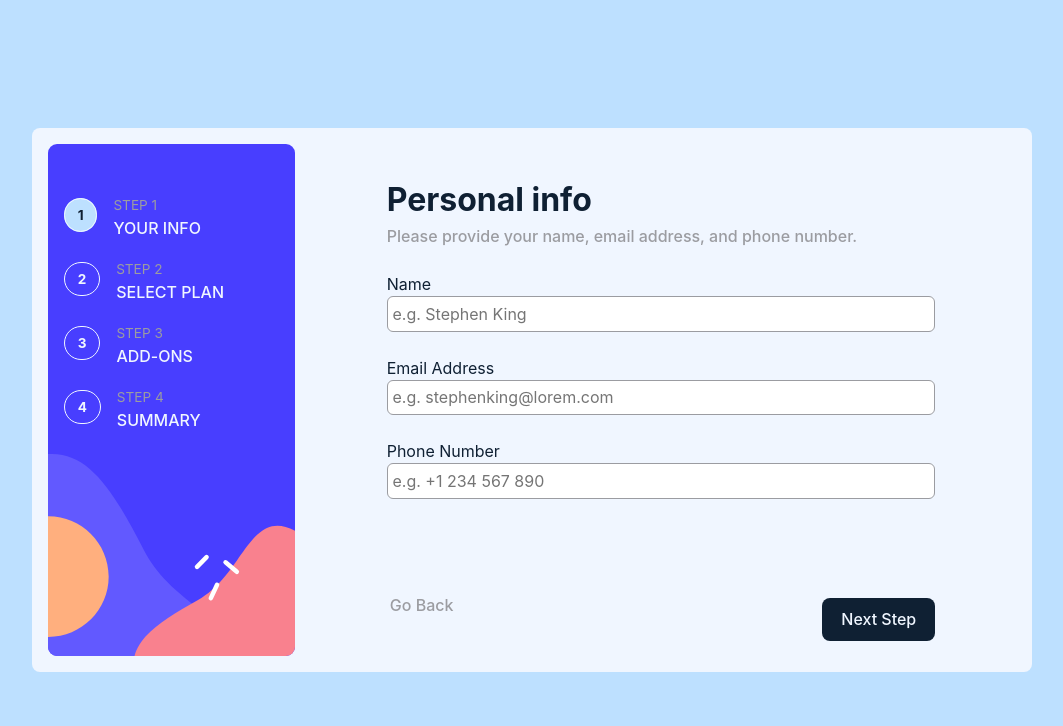
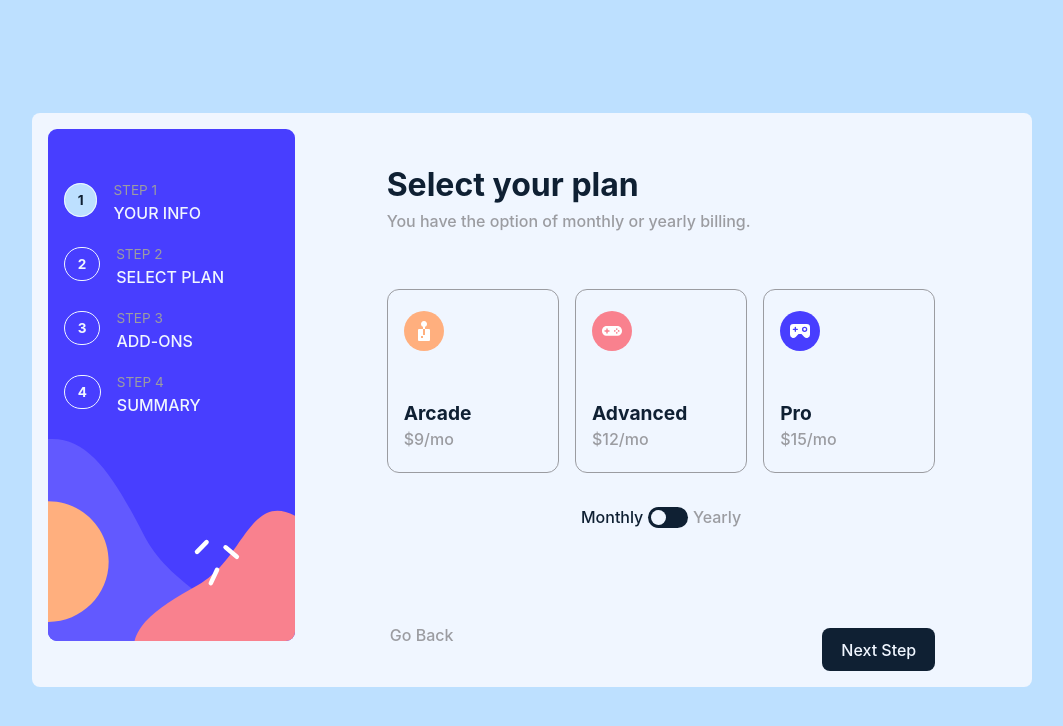
Before and after one commit to frightva/fm-multi-step-form, a React (Create React App) app: page / in a window 1280 px wide. Shown: the top 726 px of the page, without its empty margins (108-1171 px from the left). Built offline with nearby package versions, Linux system fonts and the light colour scheme; the HTML template or start-up script is replaced by a standard one.

Commit message:
Step 2 Css

```diff
--- a/src/App.css
+++ b/src/App.css
@@ -22,7 +22,7 @@
   --fs-200: .85rem;
   --fs-300: 1rem;
   --fs-400: 1.1rem;
-  --fs-450: 1.35rem;
+  --fs-450: 1.2rem;
   --fs-500: 1.5rem;
   --fs-600: 1.75rem;
   --fs-700: 2rem;
@@ -187,6 +187,9 @@ svg {
 .fs-400 {
   font-size: var(--fs-400);
 }
+.fs-450 {
+  font-size: var(--fs-450);
+}
 .fs-500 {
   font-size: var(--fs-500);
 }
@@ -258,8 +261,11 @@ body {
   margin-bottom: var(--spacer, 1.5rem);
 }
 
+
+
 /* Component Classes */
 
+/* STEP 1 */
 .steps-column {
   position: relative;
 }
@@ -407,6 +413,108 @@ body {
 
   }
 
+}
+
+/* Cards Classes */
+
+.plan-cards{
+  display: grid;
+  gap: 1rem;
+  grid-template-columns: 1fr 1fr 1fr;
+  padding: 2rem 1rem;
+  --spacer: 0rem;
+}
 
 
+.plan-cards .card {
+  padding: 1.3rem 1rem;
+  display: grid;
+  gap: 3rem;
+  border: 1px solid var(--clr-neutral-200);
+  border-radius: 12px;
+  cursor: pointer;
 }
+.plan-cards .card:hover {
+  border: 1px solid var(--clr-accent-500);
+}
+
+@media (max-width: 50em) {
+  .plan-cards {
+    grid-template-columns: 1fr;
+    padding: 0rem;
+  }
+
+
+  .plan-cards .card {
+    display: flex;
+    gap: .2rem;
+    padding:  1rem;
+  }
+}
+
+.plan-toggle-btn{
+  display: flex;
+  justify-content: center;
+  align-items: center;
+  --spacer: 0rem;
+  position: relative;
+}
+
+.plan-toggle-btn p{
+  cursor: pointer;
+}
+
+@media (max-width: 50em) {
+  .plan-toggle-btn {
+    margin-block: 1rem;
+  }
+}
+
+.toggle-btn {
+  border: none;
+  background-color: transparent;
+  cursor: pointer;
+}
+
+.plan-toggle-btn span{
+  position: relative;
+  margin-inline: .3rem;
+  height: inherit;
+  width: inherit;
+  display: block;
+  border-radius: 1em;
+}
+
+.plan-toggle-btn span::before{
+  content: "";
+  position: relative;
+  display: block;
+  width: 2.5em;
+  height: 1.3em;
+  border-radius: 1em;
+  background-color:var(--clr-accent-700);
+}
+
+.plan-toggle-btn span::after{
+  content: "";
+  position: absolute;
+
+  width: .9em;
+  height: .9em;
+  display: block;
+  border-radius: 1em;
+  background-color: var(--clr-primary-100);
+}
+
+.span-toggle-monthly::after{
+  top: .22rem;
+  left: .2rem;
+}
+.span-toggle-yearly::after{
+  top: .22rem;
+  right: .2rem;
+}
+
+.plan-cards .active {
+  border: 1px solid var(--clr-accent-500);
+}
--- a/src/App.jsx
+++ b/src/App.jsx
@@ -1,6 +1,8 @@
 import './App.css';
 import desktopImg from './assets/images/bg-sidebar-desktop.svg'
 import mobileImg from './assets/images/bg-sidebar-mobile.svg'
+import Step1 from './components/Step1';
+import Step2 from './components/Step2';
 function App() {
   return (
     <>
@@ -52,31 +54,7 @@ function App() {
             </div>
             <div className='user-column spacer-bottom padding-top-2'>
 
-              <form className='form'>
-                <h1 className='text-accent-700 fs-primary-heading fw-bold padding-inline-1'>Personal info</h1>
-                <p className='fs-body fw-medium text-neutral-200 padding-inline-1'>Please provide your name, email address, and phone number.</p>
-                <label className='text-accent-700 padding-inline-1 fs-body' htmlFor="">Name</label>
-                <div className='padding-inline-1'>
-                  <input type="text"
-                  className='fs-body'
-                  placeholder='e.g. Stephen King' />
-                </div>
-
-
-                <label className='text-accent-700 padding-inline-1 fs-body' htmlFor="">Email Address</label>
-                <div className='padding-inline-1'>
-                  <input type="text"
-                  className='fs-body'
-                  placeholder='e.g. stephenking@lorem.com' />
-                </div>
-
-                <label className='text-accent-700 padding-inline-1 fs-body' htmlFor="">Phone Number</label>
-                <div className='padding-inline-1'>
-                  <input type="text"
-                  className='fs-body'
-                  placeholder='e.g. +1 234 567 890' />
-                </div>
-              </form>
+              <Step2 />
 
               <div className='action-btns | fw-medium'>
                 <button className='prev-btn'>
--- /dev/null
+++ b/src/components/Step1.jsx
@@ -0,0 +1,33 @@
+import React from 'react'
+
+function Step1() {
+  return (
+    <form className='form'>
+      <h1 className='text-accent-700 fs-primary-heading fw-bold padding-inline-1'>Personal info</h1>
+      <p className='fs-body fw-medium text-neutral-200 padding-inline-1'>Please provide your name, email address, and phone number.</p>
+      <label className='text-accent-700 padding-inline-1 fs-body' htmlFor="">Name</label>
+      <div className='padding-inline-1'>
+        <input type="text"
+        className='fs-body'
+        placeholder='e.g. Stephen King' />
+      </div>
+
+
+      <label className='text-accent-700 padding-inline-1 fs-body' htmlFor="">Email Address</label>
+      <div className='padding-inline-1'>
+        <input type="text"
+        className='fs-body'
+        placeholder='e.g. stephenking@lorem.com' />
+      </div>
+
+      <label className='text-accent-700 padding-inline-1 fs-body' htmlFor="">Phone Number</label>
+      <div className='padding-inline-1'>
+        <input type="text"
+        className='fs-body'
+        placeholder='e.g. +1 234 567 890' />
+      </div>
+    </form>
+  )
+}
+
+export default Step1
--- /dev/null
+++ b/src/components/Step2.jsx
@@ -0,0 +1,57 @@
+import React, { useState } from 'react'
+import card1Img from '../assets/images/icon-arcade.svg'
+import card2Img from '../assets/images/icon-advanced.svg'
+import card3Img from '../assets/images/icon-pro.svg'
+
+function Step2() {
+  const [toggleYM, setToggleYM] = useState(false)
+  const [togglePlan, setTogglePlan] = useState('Arcade')
+
+
+
+  return (
+    <form className='form'>
+      <h1 className='text-accent-700 fs-primary-heading fw-bold padding-inline-1'>Select your plan</h1>
+      <p className='fs-body fw-medium text-neutral-200 padding-inline-1'>You have the option of monthly or yearly billing.</p>
+
+      <div className='plan-cards'>
+        <div onClick={() => setTogglePlan('arcade')} className={togglePlan === 'arcade' ? 'card active' : 'card'}>
+          <img src={card1Img} alt="" />
+          <div>
+            <h2 className='fw-bold text-accent-700 fs-450'>Arcade</h2>
+            <p className='fw-medium text-neutral-200'>$9/mo</p>
+          </div>
+        </div>
+        <div onClick={() => setTogglePlan('advanced')} className={togglePlan === 'advanced' ? 'card active' : 'card'}>
+          <img src={card2Img} alt="" />
+          <div>
+            <h2 className='fw-bold text-accent-700 fs-450'>Advanced</h2>
+            <p className='fw-medium text-neutral-200'>$12/mo</p>
+          </div>
+        </div>
+        <div onClick={() => setTogglePlan('pro')} className={togglePlan === 'pro' ? 'card active' : 'card'}>
+          <img src={card3Img} alt="" />
+          <div>
+            <h2 className='fw-bold text-accent-700 fs-450'>Pro</h2>
+            <p className='fw-medium text-neutral-200'>$15/mo</p>
+          </div>
+        </div>
+      </div>
+
+      <div className='plan-toggle-btn'>
+        <p onClick={() => setToggleYM(false)} className={!toggleYM ? 'fw-medium text-accent-700' : 'fw-medium text-neutral-200'}>Monthly</p>
+        <button
+        onClick={(e) => {
+          e.preventDefault()
+          setToggleYM(!toggleYM)
+        }} className='toggle-btn'>
+          <span className={!toggleYM ? 'span-toggle-monthly' : 'span-toggle-yearly'}></span>
+        </button>
+        <p onClick={() => setToggleYM(true)} className={toggleYM ? 'fw-medium text-accent-700' : 'fw-medium text-neutral-200'}>Yearly</p>
+      </div>
+
+    </form>
+  )
+}
+
+export default Step2
```
